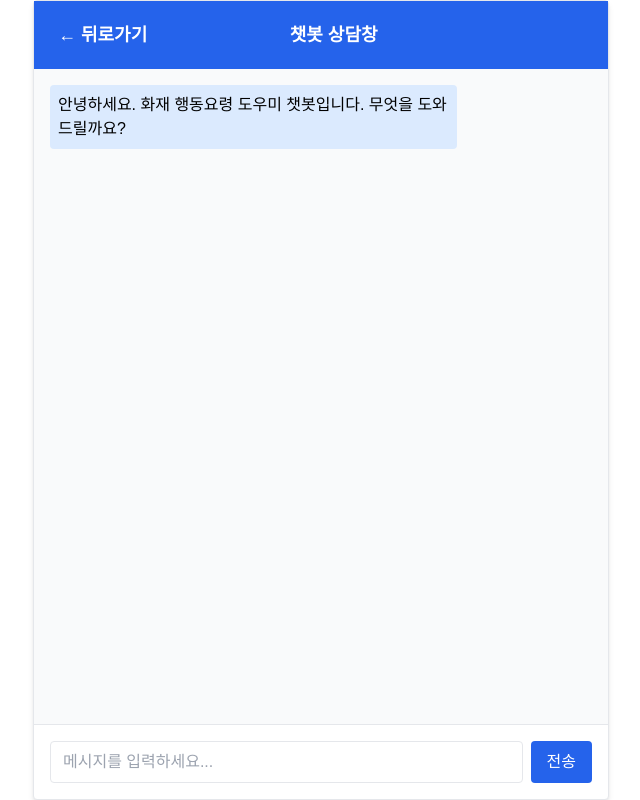
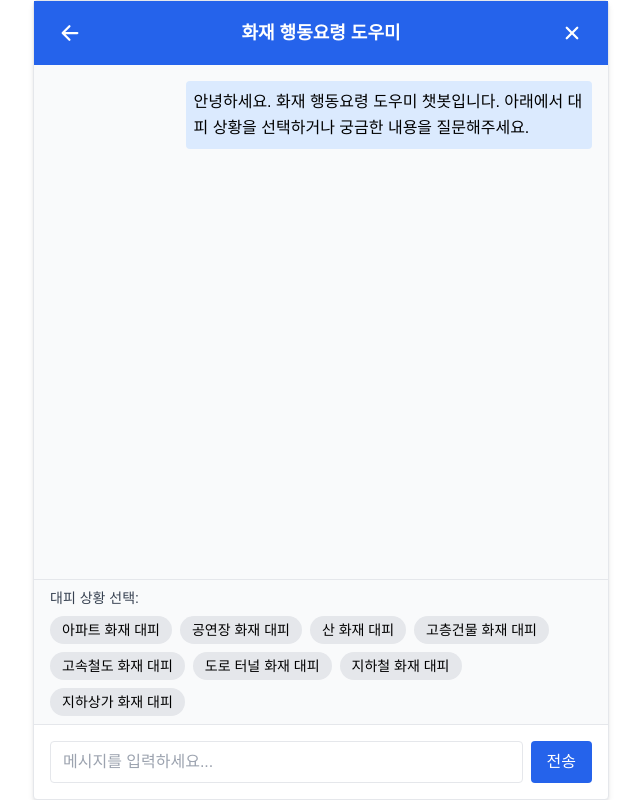
Before and after one commit to minsnailee/fire-report-web, a React (Vite) app in the folder frontend/: page /chatbot in a window 1280 px wide. Shown: the whole page, without its empty margins (319-959 px from the left). Built offline with nearby package versions, Linux system fonts and the light colour scheme; no server answers; a web font is replaced by a local one.

Commit message:
챗봇 페이지 수정

```diff
--- a/frontend/src/App.jsx
+++ b/frontend/src/App.jsx
@@ -10,6 +10,7 @@ import ReportPage from "./pages/ReportPage/ReportPage";
 import ChatBotPage from "./pages/ChatBotPage/ChatBotPage";
 import DashboardWrapper from "./pages/DashboardPage/DashboardWrapper";
 import FirefighterPage from "./pages/FirefighterPage/FirefighterPage";
+import WeatherMap from "./pages/WeatherMap";
 
 function App() {
     return (
@@ -20,6 +21,7 @@ function App() {
                 <Route path="/chatbot" element={<ChatBotPage />} />
                 <Route path="/dashboard" element={<DashboardWrapper />} />
                 <Route path="/firefighter" element={<FirefighterPage />} />
+                <Route path="/fire-risk" element={<WeatherMap />} />
             </Routes>
         </Router>
     );
--- a/frontend/src/pages/ChatBotPage/ChatBotPage.jsx
+++ b/frontend/src/pages/ChatBotPage/ChatBotPage.jsx
@@ -11,23 +11,162 @@ function ChatBotPage() {
         {
             id: 1,
             sender: "bot",
-         text: "안녕하세요. 화재 행동요령 도우미 챗봇입니다. 무엇을 도와드릴까요?",
+            text: "안녕하세요. 화재 행동요령 도우미 챗봇입니다. 아래에서 대피 상황을 선택하거나 궁금한 내용을 질문해주세요.",
         },
     ]);
     const [input, setInput] = useState("");
+    const [isLoading, setIsLoading] = useState(false);
     const messagesEndRef = useRef(null);
     const apiUrl = import.meta.env.VITE_API_URL;
+
+    // 대피 요령 데이터
+    const fireGuides = {
+        "아파트 화재 대피": `✅ 가족과 이웃에게 알리고 119에 신속히 신고하세요.
+- 화재 위치, 동호수, 화재 상태, 갇힌 사람 여부를 정확히 전달합니다.
+
+✅ 초기 진압이 어렵다면 신속하게 대피하세요.
+- 젖은 수건으로 코와 입을 막고 낮은 자세로 이동합니다.
+- 문 손잡이가 뜨거우면 문을 열지 말고 다른 경로를 찾으세요.
+- 옷에 불이 붙었다면 눈과 입을 가리고 바닥에서 뒹굽니다.
+
+✅ 대피 경로 선택
+- 저층은 계단을 통해 대피, 옥상도 고려
+- 경량칸막이를 파괴하여 옆집으로 대피 가능
+- 창문으로 구조요청 또는 완강기 이용
+
+✅ 기타 유의사항
+- 엘리베이터는 절대 사용하지 마세요 (전원 차단 및 유독가스 위험)
+- 방화문은 꼭 닫아 연기 확산을 막아야 합니다
+- 휴대용 비상조명등 준비, 경량칸막이 주변에 물건 두지 않기
+- 소화기, 옥내소화전 등을 이용해 초기진압 시도
+`,
+
+        "공연장 화재 대피": `✅ "불이야!" 외치거나 화재경보 비상벨을 눌러주세요.
+
+✅ 대피 시 주의사항
+- 안내원의 지시에 따라 낮은 자세로 천천히 이동
+- 한 곳에 몰리지 않고 질서 있게 차례대로 대피
+- 정전 시 자리에서 기다리며 안내를 따릅니다
+- 구조요원 활동 방해하지 않도록 침착하게 이동
+`,
+
+        "산 화재 대피": `✅ 산불 발견 시 119, 112, 시·군·구청에 신고하세요.
+
+✅ 대피 요령
+- 바람 반대 방향, 저지대, 수풀이 적은 곳으로 이동
+- 불길이 올 경우 타버린 지역이나 바위 뒤로 대피
+- 대피가 불가능할 땐 낙엽 제거 후 엎드려 기다리기
+
+✅ 주택가로 확산 시
+- 창문 닫고 물 뿌리기, 가스통 제거, 공무원 안내 따라 이동
+- 이웃에게도 상황을 알리기
+
+✅ 산불 진화 참여
+- 진화도구 준비(삽, 톱 등), 장비 착용
+- 자율 참여 시 현장대책본부 안내를 따르세요
+`,
+
+        "고층건물 화재 대피": `✅ 화재 경보기를 누르고 119에 신고하세요.
+
+✅ 대피 요령
+- 문을 닫고 탈출 (열린 문도 닫기)
+- 계단 이용, 엘리베이터 금지
+- 안전한 장소에서 인원 확인
+
+✅ 대피 불가능 시
+- 창문 있는 방으로 들어가 구조 요청
+- 문틈은 커튼 등으로 막고, 젖은 천으로 입과 코 가리기
+
+✅ 사전 대비
+- 장애인 등 대피가 어려운 사람은 도울 동료를 정해두기
+`,
+
+        "고속철도 화재 대피": `✅ 차량 인터폰으로 승무원에게 알리세요.
+
+✅ 초기 조치
+- 소화기 사용 가능 시 즉시 진화
+- 코와 입을 수건, 옷 등으로 막고 안전한 객차로 이동
+
+✅ 대피 요령
+- 안내방송과 승무원 지시에 따라 승강문으로 대피
+- 승강문이 안 열릴 경우 비상 망치로 창문 깨기
+
+✅ 터널 내 대피
+- 낮은 자세로 유도등 따라 비상대피소 이동
+- 선로에 머무르지 말고 구호 차량 도착까지 대기
+`,
+
+        "도로 터널 화재 대피": `✅ 가능하면 차량과 함께 터널 밖으로 이동하세요.
+
+✅ 이동이 불가능할 경우
+- 갓길에 정차 후 키는 꽂은 채 하차
+- 비상벨 또는 비상전화로 신고
+- 소화기/소화전으로 초기 진화 시도
+
+✅ 대피 시
+- 유도등 따라 터널 외부로 빠르게 이동
+`,
+
+        "지하철 화재 대피": `📍 역사 내 화재 시
+✅ 비상벨, 비상전화, 119로 신고
+- 소화기·소화전으로 초기 진화
+- 유도등 따라 낮은 자세로 대피
+
+📍 열차 내 화재 시
+✅ 비상통화장치로 승무원에게 알리기
+- 119 신고 후 소화기로 진화
+- 출입문 비상코크 사용 → 문 개방 후 탈출
+- 선로 대피 시 전방 주의
+
+✅ 유의사항
+- 연기 많을 경우 반대 방향, 터널 쪽으로 이동
+- 서로 손잡고 침착하게 이동
+`,
+
+        "지하상가 화재 대피": `✅ 침착하게 행동하세요.
+
+✅ 대피 요령
+- 한 방향을 정해 빠르게 이동
+- 정전 시 유도등·벽·보도블록 따라 이동
+- 연기 반대 방향, 공기 유입 방향으로 대피
+- 빠른 판단으로 우왕좌왕하지 않기
+`,
+    };
 
     useEffect(() => {
         messagesEndRef.current?.scrollIntoView({ behavior: "smooth" });
     }, [messages]);
 
+    // 버튼 클릭 시 대피 요령 말풍선 출력
+    const handleSelectGuide = (title) => {
+        const guideText = fireGuides[title];
+
+        // 1. 사용자 말풍선 추가
+        const userMessage = {
+            id: Date.now(),
+            sender: "user",
+            text: title, // 사용자가 선택한 버튼 제목
+        };
+
+        // 2. 챗봇 말풍선 추가
+        const botMessage = {
+            id: Date.now() + 1,
+            sender: "bot",
+            text: guideText,
+        };
+
+        // 3. 순서대로 추가
+        setMessages((prev) => [...prev, userMessage, botMessage]);
+    };
+
+    // 사용자 자유 입력 + GPT 응답
     const sendMessage = async () => {
         if (!input.trim()) return;
 
         const newMessage = { id: Date.now(), sender: "user", text: input };
         setMessages((prev) => [...prev, newMessage]);
         setInput("");
+        setIsLoading(true); // 로딩 시작
 
         try {
             const res = await axios.post(`${apiUrl}/chat`, {
@@ -51,14 +190,46 @@ function ChatBotPage() {
                     text: "⚠️ 답변을 가져오지 못했습니다. 다시 시도해주세요.",
                 },
             ]);
+        } finally {
+            setIsLoading(false); // 로딩 종료
         }
     };
 
     return (
         <div className="flex flex-col h-screen max-w-xl mx-auto border rounded shadow-md bg-white">
             <ChatHeader onBack={() => navigate(-1)} />
+
+            {/* 메시지 영역 */}
             <ChatMessageList messages={messages} endRef={messagesEndRef} />
-         <ChatInputBox input={input} setInput={setInput} onSend={sendMessage} />
+            {isLoading && (
+                <div className="flex items-center justify-start px-4 py-2 text-sm text-white animate-pulse bg-blue-600">
+                    화재 안전 도우미가 답변을 준비 중입니다.
+                </div>
+            )}
+            {/* 대피요령 선택 버튼 */}
+            <div className="px-4 py-2 bg-gray-50 border-t border-gray-200">
+                <p className="mb-2 text-sm font-medium text-gray-700">
+                    대피 상황 선택:
+                </p>
+                <div className="flex flex-wrap gap-2">
+                    {Object.keys(fireGuides).map((title) => (
+                        <button
+                            key={title}
+                            onClick={() => handleSelectGuide(title)}
+                            className="text-sm px-3 py-1 bg-gray-200 hover:bg-gray-300 rounded-full"
+                        >
+                            {title}
+                        </button>
+                    ))}
+                </div>
+            </div>
+
+            {/* 입력창 */}
+            <ChatInputBox
+                input={input}
+                setInput={setInput}
+                onSend={sendMessage}
+            />
         </div>
     );
 }
--- a/frontend/src/pages/ChatBotPage/ChatHeader.jsx
+++ b/frontend/src/pages/ChatBotPage/ChatHeader.jsx
@@ -1,17 +1,27 @@
+import { IoArrowBack } from "react-icons/io5";
+
+import { IoClose } from "react-icons/io5";
+
 function ChatHeader({ onBack }) {
     return (
         <header className="bg-blue-600 text-white p-4 flex items-center gap-4">
             <button
                 onClick={onBack}
                 aria-label="뒤로가기"
-                className="text-white text-lg font-bold px-2 py-1 rounded hover:bg-blue-700 transition"
+                className="text-white text-2xl font-bold px-2 py-1 rounded hover:bg-blue-700 transition"
             >
-                ← 뒤로가기
+                <IoArrowBack />
             </button>
             <h1 className="flex-grow text-center font-bold text-lg">
-                챗봇 상담창
+                화재 행동요령 도우미
             </h1>
-            <div className="w-20" /> {/* 오른쪽 공간 확보용 */}
+
+            <button
+                aria-label="종료하기"
+                className="text-white text-2xl font-bold px-2 py-1 rounded hover:bg-blue-700 transition"
+            >
+                <IoClose />
+            </button>
         </header>
     );
 }
--- a/frontend/src/pages/ChatBotPage/ChatMessageList.jsx
+++ b/frontend/src/pages/ChatBotPage/ChatMessageList.jsx
@@ -4,17 +4,27 @@ function ChatMessageList({ messages, endRef }) {
             {messages.map((msg) => (
                 <div
                     key={msg.id}
-                    className={`max-w-[75%] p-2 rounded ${
-                        msg.sender === "bot"
-                            ? "bg-blue-100 self-start"
-                            : "bg-green-100 self-end"
+                    className={`flex ${
+                        msg.sender === "bot" ? "justify-end" : "justify-start"
                     }`}
                 >
-                    {msg.text}
+                    <div
+                        className={`max-w-[75%] p-2 rounded ${
+                            msg.sender === "bot"
+                                ? "bg-blue-100"
+                                : "bg-green-100"
+                        }`}
+                    >
+                        <p className="text-base whitespace-pre-wrap leading-relaxed">
+                            {msg.text}
+                        </p>
+                    </div>
                 </div>
             ))}
+
             <div ref={endRef} />
         </main>
     );
 }
+
 export default ChatMessageList;
```
Lines whose indentation alone changed are shown as unchanged.
